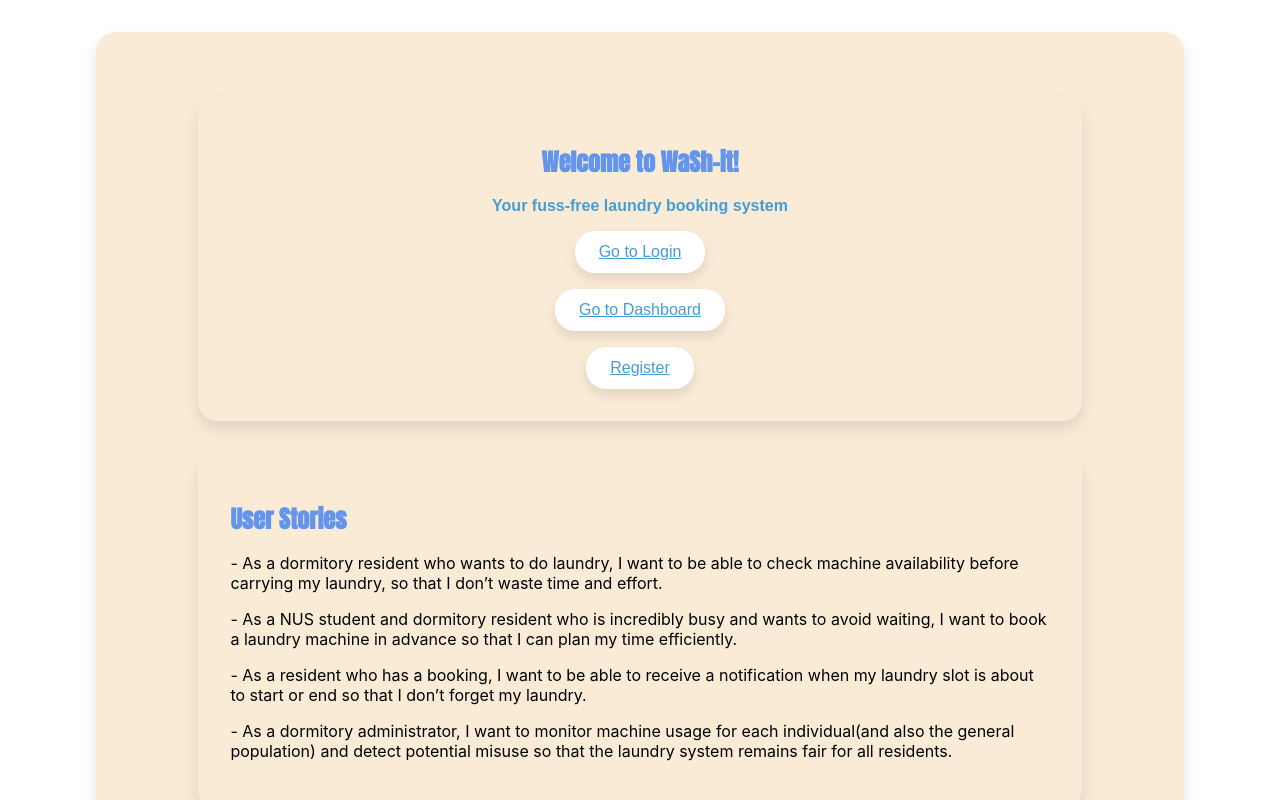
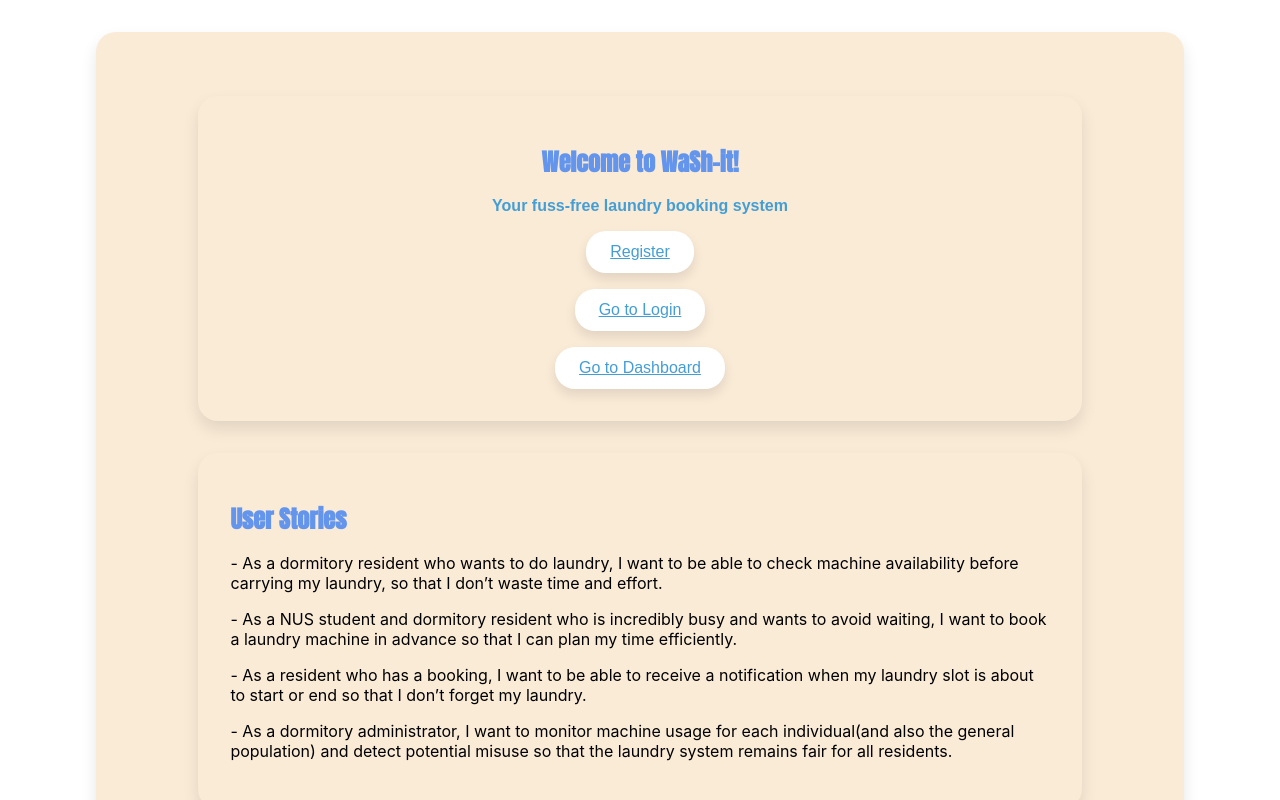
Before and after one commit to aurorazurary/Orbital2025_WaSh-it, a React (Create React App) app in the folder client/: page / in a window 1280 px wide. Shown: the top 800 px of the page. Built offline with nearby package versions, Linux system fonts and the light colour scheme.

Commit message:
Add navigation to User info page

```diff
--- a/client/src/pages/Booking.js
+++ b/client/src/pages/Booking.js
@@ -1,4 +1,4 @@
-import {useParams} from "react-router-dom";
+import {Link, useParams} from "react-router-dom";
 import {useEffect, useState} from "react";
 import api from "../api";
 
@@ -52,9 +52,23 @@
 
     return (
         <div>
+            <div style={{display: "flex", justifyContent: "flex-end", gap: "0.3rem"}}>
+                <Link to="/userinfo">
+                    <button
+                        className="button bottomgap"
+                        style={{
+                            padding: '0.5rem 1rem',
+                            fontSize: '0.9rem'
+                        }}
+                    >
+                        Info Page
+                    </button>
+                </Link>
+            </div>
+
             <div className="floating-wrapper bottomgap">
                 <div className="floating-container machine-info important-text center">
-                    Location: {machine.location} <br />
+                    Location: {machine.location} <br/>
                     Type: {machine.type} <br/>
                     Number: {machine.number} <br/>
                 </div>
--- a/client/src/pages/Dashboard.js
+++ b/client/src/pages/Dashboard.js
@@ -45,7 +45,18 @@
     return (
         <div>
             {isLoggedIn && (
-                <div style={{ textAlign: 'right', marginBottom: '1rem' }}>
+                <div style={{display: "flex", justifyContent: "flex-end", gap: "0.3rem"}}>
+                    <Link to="/userinfo">
+                        <button
+                            className="button"
+                            style={{
+                                padding: '0.5rem 1rem',
+                                fontSize: '0.9rem'
+                            }}
+                        >
+                            Info Page
+                        </button>
+                    </Link>
                     <button
                         onClick={handleLogout}
                         className="button"
--- a/client/src/pages/Main.js
+++ b/client/src/pages/Main.js
@@ -1,14 +1,28 @@
 import {Link} from 'react-router-dom'
+import {useState, useEffect} from "react";
 
 function Main() {
+    const [isLoggedIn, setIsLoggedIn] = useState(false);
+    //check login status
+    useEffect(() => {
+        const token = localStorage.getItem("token");
+        setIsLoggedIn(!!token);
+    }, []);
+
     return (
         <>
             <div className="container center">
                 <h1 className="important-text"> Welcome to WaSh-it! </h1>
                 <h2 className="normal-text bottomgap"> Your fuss-free laundry booking system</h2>
-                <Link to="/login" className="button normal-text bottomgap">Go to Login</Link>
-                <Link to="/dashboard" className="button normal-text bottomgap">Go to Dashboard</Link>
-                <Link to="/register" className="button normal-text">Register</Link>
+                {isLoggedIn ?
+                    <Link to="/userinfo" className="button normal-text bottomgap">Info Page</Link>
+                    :
+                    <>
+                    <Link to="/register" className="button normal-text bottomgap">Register</Link>
+                    <Link to="/login" className="button normal-text bottomgap">Go to Login</Link>
+                    </>
+                }
+                <Link to="/dashboard" className="button normal-text">Go to Dashboard</Link>
             </div>
 
             <div className="container">
```
